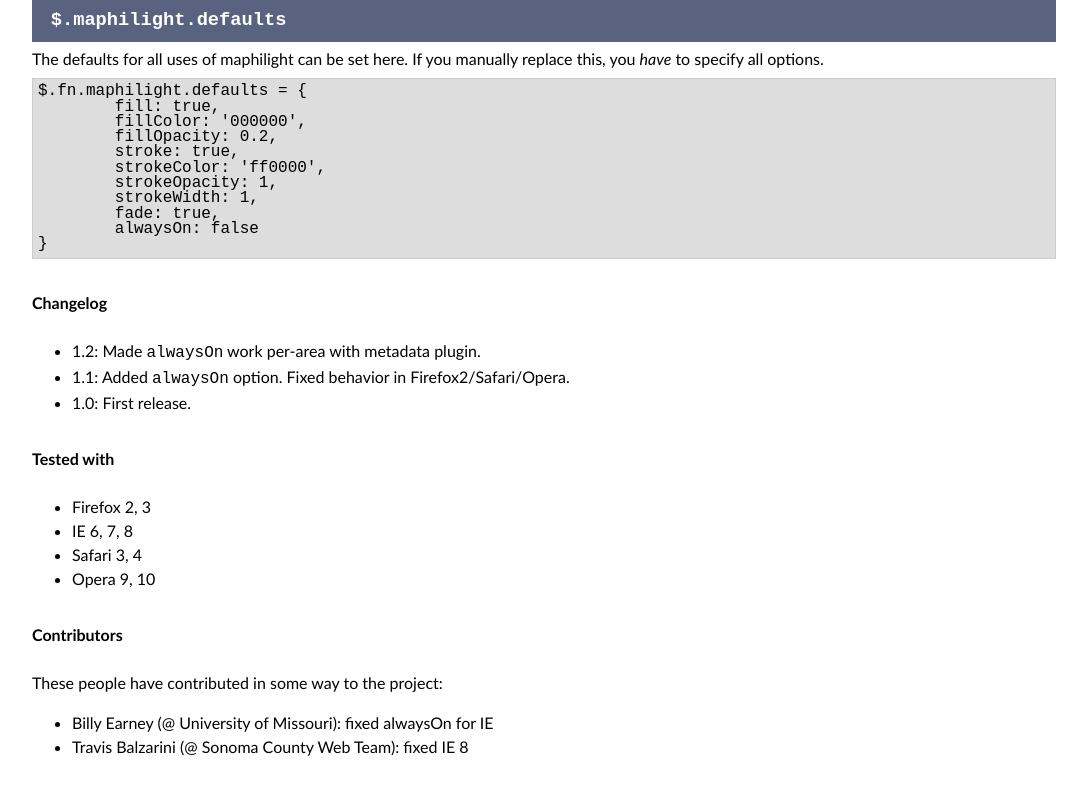
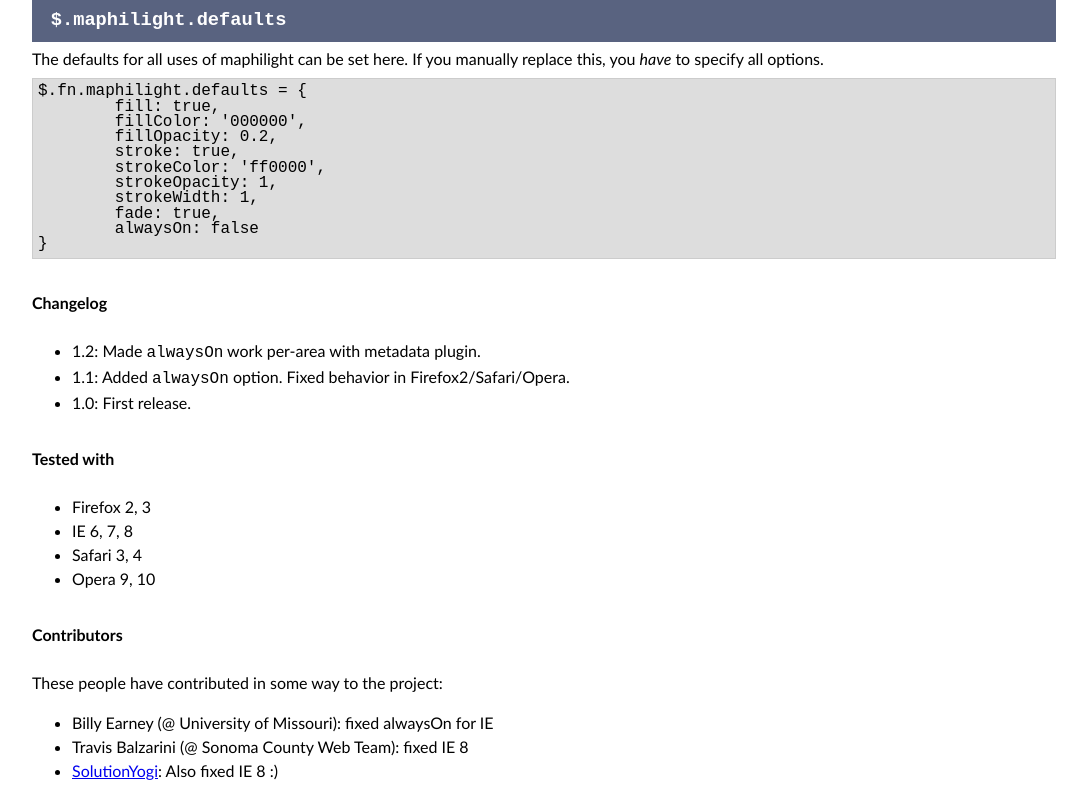
Before and after one commit to kemayo/maphilight, a plain HTML site: page docs/index.html in a window 1280 px wide. Shown: the part 875-1674 px from the top of the page, without its empty margins (96-1183 px from the left). Before the commit the page ends 1650 px from the top, so only its background shows below. Drawn offline with Linux system fonts and the light colour scheme.

Commit message:
My memory is failing me

```diff
--- a/docs/index.html
+++ b/docs/index.html
@@ -160,6 +160,7 @@
 	<ul>
 		<li>Billy Earney (@ University of Missouri): fixed alwaysOn for IE</li>
 		<li>Travis Balzarini (@ Sonoma County Web Team): fixed IE 8
+        <li><a href="http://stackoverflow.com/users/92414/solutionyogi">SolutionYogi</a>: Also fixed IE 8 :)
 	</ul>
 </body>
 </html>
```
